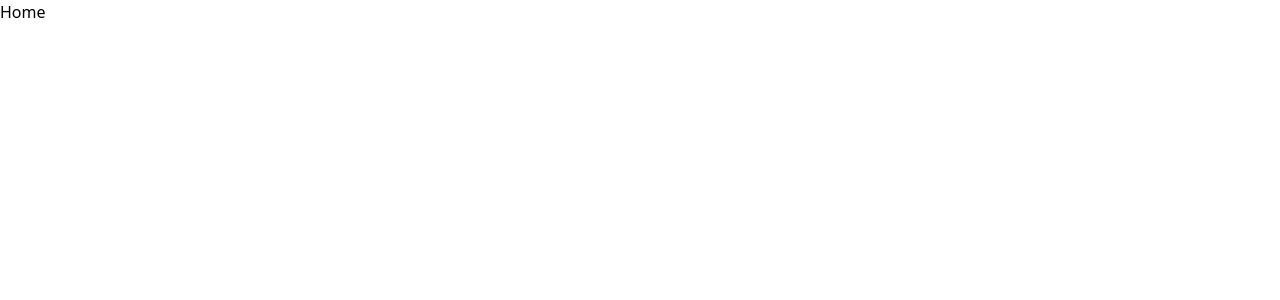
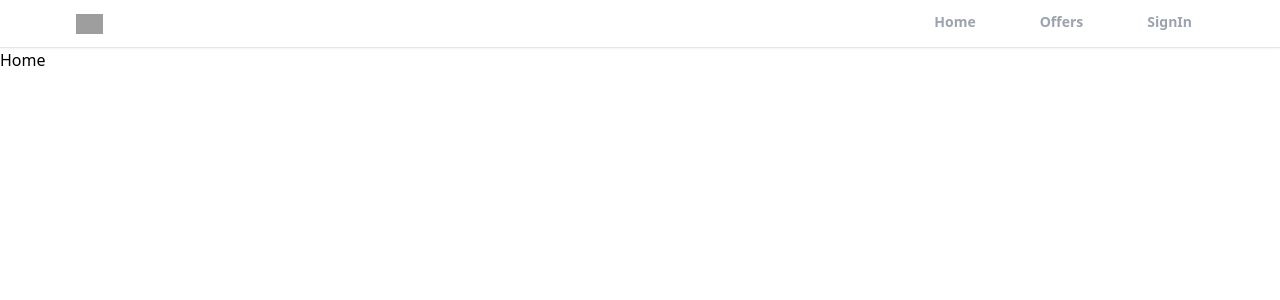
Before and after one commit to Bravim-Ketan-Purohit/Homie_fullstack_app, a React (Vite) app: page / in a window 1280 px wide. Shown: the top 300 px of the page. Built offline with nearby package versions, Linux system fonts and the light colour scheme; grey boxes are pictures that could not be loaded.

Commit message:
created navbar and configured it's routes

```diff
--- a/src/App.jsx
+++ b/src/App.jsx
@@ -6,12 +6,14 @@
 import SignIn from "./pages/SignIn";
 import SignOut from "./pages/SignOut";
 import Profile from "./pages/Profile";
+import Header from './components/Header';
 
 
 const App = () => {
   return (
     <div>
       <Router>
+      <Header />
         <Routes>
           <Route path="/" element={<Home />} />
           <Route path="/offers" element={<Offers />} />
--- /dev/null
+++ b/src/components/Header.jsx
@@ -0,0 +1,63 @@
+import React from 'react'
+import { useLocation,useNavigate } from 'react-router-dom';
+
+export default function Header() {
+
+    const location = useLocation();
+    console.log(location.pathname);
+
+    function pathmatch(route){
+        if(route === location.pathname){
+            return true;
+        }
+    }
+
+    const navigate = useNavigate();
+
+
+
+  return (
+    <div className="bg-white border-b shadow-sm sticky top-0 z-10">
+      <header className="flex justify-between items-center px-3 max-w-6xl mx-auto ">
+        <div>
+          <img
+            src="https://static.rdc.moveaws.com/images/logos/rdc-logo-default.svg"
+            alt="logo here"
+            className="h-5 cursor-pointer"
+            onClick={() => navigate("/")}
+          ></img>
+        </div>
+        <div>
+          <ul className="flex space-x-10">
+            <li
+              className={`cursor-pointer p-3 text-sm font-semibold text-gray-400 border-b-[3px] border-b-transparent ${
+                pathmatch("/") && "text-black border-b-red-500"
+              }`}
+              onClick={() => navigate("/")}
+            >
+              Home
+            </li>
+
+            <li
+              className={`cursor-pointer p-3 text-sm font-semibold border-b-transparent text-gray-400 border-b-[3px] ${
+                pathmatch("/Offers") && "text-black border-b-red-500"
+              }`}
+              onClick={() => navigate("/Offers")}
+            >
+              Offers
+            </li>
+
+            <li
+              className={`cursor-pointer p-3 text-sm font-semibold text-gray-400 border-b-[3px] border-b-transparent ${
+                pathmatch("/sign-In") && "text-black border-b-red-500"
+              }`}
+              onClick={() => navigate("/sign-In")}
+            >
+              SignIn
+            </li>
+          </ul>
+        </div>
+      </header>
+    </div>
+  );
+}
```
